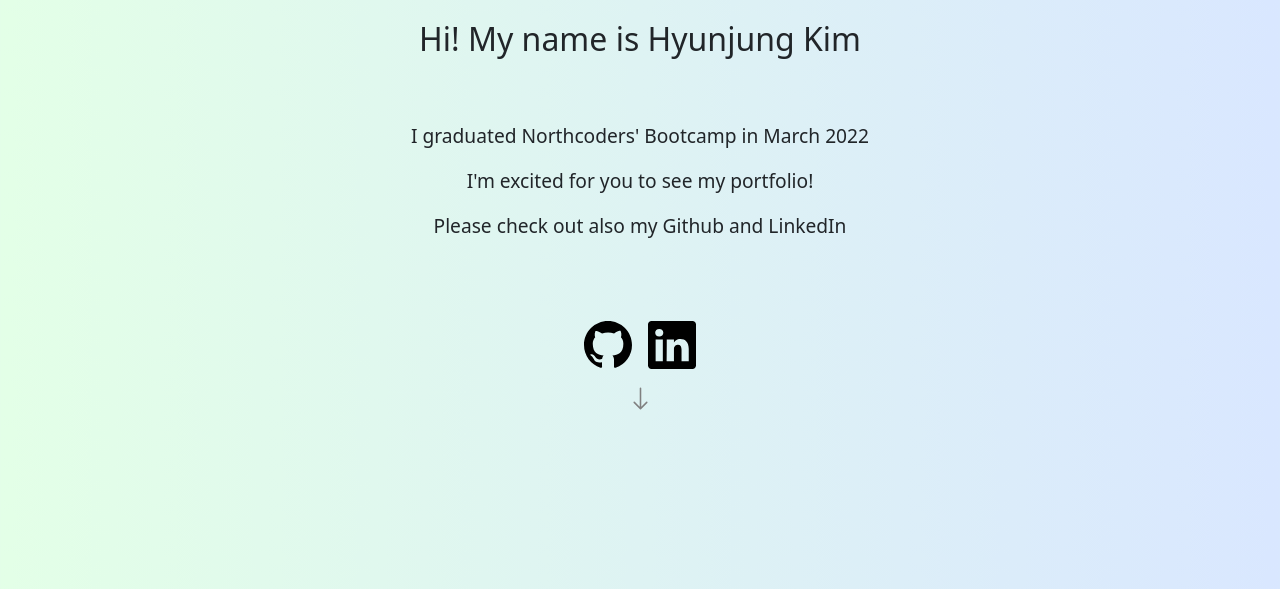
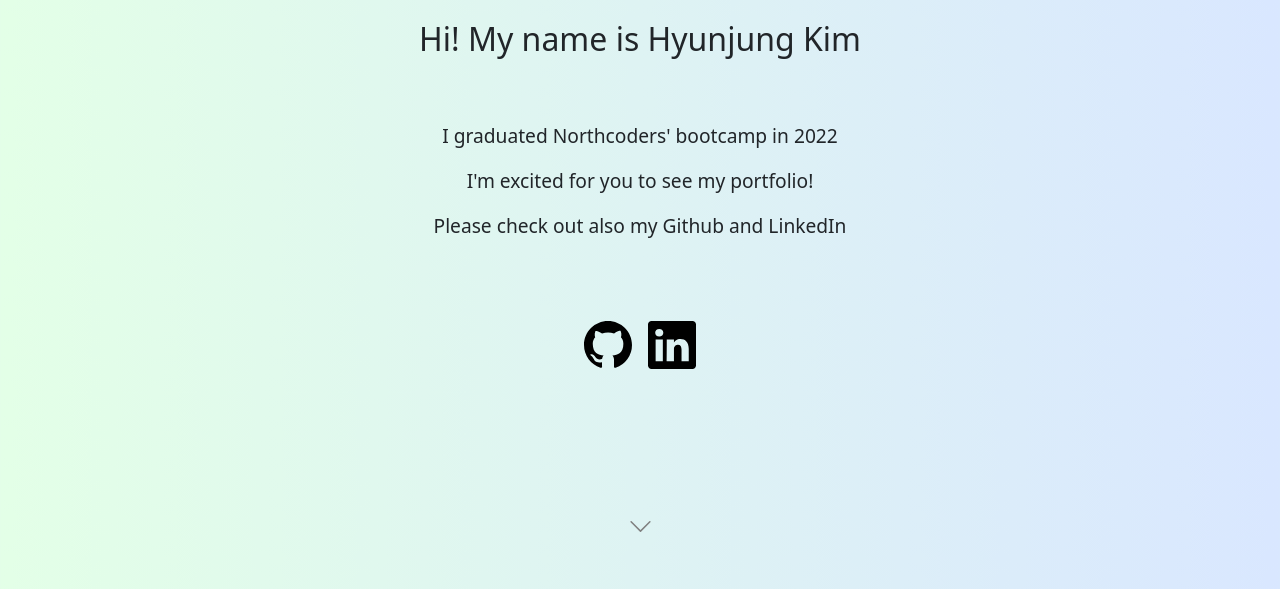
Before and after one commit to isle88/react-portfolio, a React (Create React App) app: page / in a window 1280 px wide. Shown: the part 900-1489 px from the top of the page. Built offline with nearby package versions, Linux system fonts and the light colour scheme; no server answers.

Commit message:
changed icon

```diff
--- a/src/components/Profile.js
+++ b/src/components/Profile.js
@@ -1,5 +1,5 @@
 import React from "react";
-import { ArrowDown, Github, Linkedin } from "react-bootstrap-icons";
+import { ChevronDown, Github, Linkedin } from "react-bootstrap-icons";
 import styles from "../styles/Profile.module.css";
 
 const Profile = () => {
@@ -7,7 +7,7 @@ const Profile = () => {
     <div id="profile" className={`${styles.padding} ${styles.text}`}>
       <h2 className={styles.title}>Hi! My name is Hyunjung Kim</h2>
       <div className={styles.body}>
-        <p>I graduated Northcoders' Bootcamp in March 2022</p>
+        <p>I graduated Northcoders' bootcamp in 2022</p>
         <p>I'm excited for you to see my portfolio!</p>
         <p>Please check out also my Github and LinkedIn</p>
       </div>
@@ -22,9 +22,11 @@ const Profile = () => {
           <Linkedin color="black" size={48} className={styles.svg} />
         </a>
       </div>
+      <div className={styles.down} >
       <a href="#skills">
-        <ArrowDown color="grey" size={25} className={styles.arrow} />
+        <ChevronDown color="grey" size={25} />
       </a>
+      </div>
     </div>
   );
 };
```
